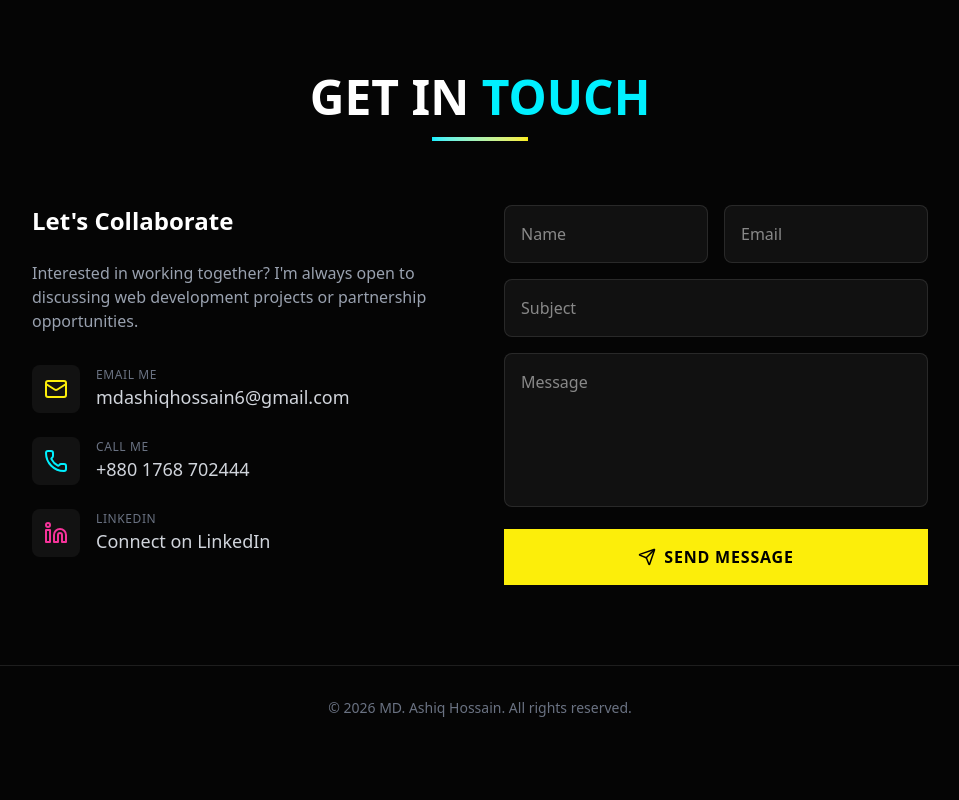
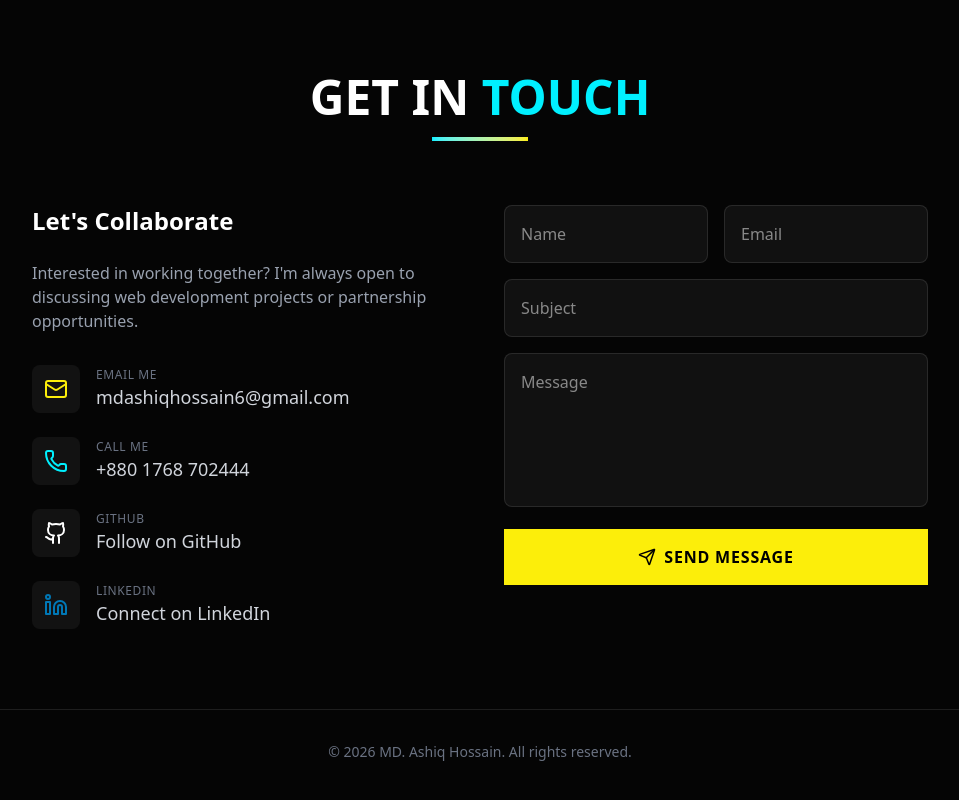
Before and after one commit to ashiq2002/portfolio, a Next.js app: page /portfolio/ in a window 1280 px wide. Shown: the part 3634-4434 px from the top of the page, without its empty margins (160-1119 px from the left). Built offline with nearby package versions, Linux system fonts and the light colour scheme; a web font is replaced by a local one.

Commit message:
link added

```diff
--- a/components/ContactSection.tsx
+++ b/components/ContactSection.tsx
@@ -1,7 +1,7 @@
 "use client";
 
 import { motion } from "framer-motion";
-import { Mail, Phone, Linkedin, Send } from "lucide-react";
+import { Mail, Phone, Linkedin, Github, Send } from "lucide-react";
 
 export default function ContactSection() {
     return (
@@ -48,9 +48,19 @@ export default function ContactSection() {
                                 </div>
                             </a>
 
-                            <a href="#" className="flex items-center gap-4 text-gray-300 hover:text-primary transition-colors group">
+                            <a href="https://github.com/ashiq2002" target="_blank" rel="noopener noreferrer" className="flex items-center gap-4 text-gray-300 hover:text-primary transition-colors group">
                                 <div className="p-3 bg-white/5 rounded-lg group-hover:bg-primary/20 transition-colors">
-                                    <Linkedin size={24} className="text-pink-500" />
+                                    <Github size={24} className="text-white" />
+                                </div>
+                                <div>
+                                    <span className="block text-xs uppercase text-gray-500 tracking-wider">GitHub</span>
+                                    <span className="text-lg">Follow on GitHub</span>
+                                </div>
+                            </a>
+
+                            <a href="https://www.linkedin.com/in/md-ashiq-hossain-0583b21ab/" target="_blank" rel="noopener noreferrer" className="flex items-center gap-4 text-gray-300 hover:text-primary transition-colors group">
+                                <div className="p-3 bg-white/5 rounded-lg group-hover:bg-primary/20 transition-colors">
+                                    <Linkedin size={24} className="text-[#0077b5]" />
                                 </div>
                                 <div>
                                     <span className="block text-xs uppercase text-gray-500 tracking-wider">LinkedIn</span>
```
